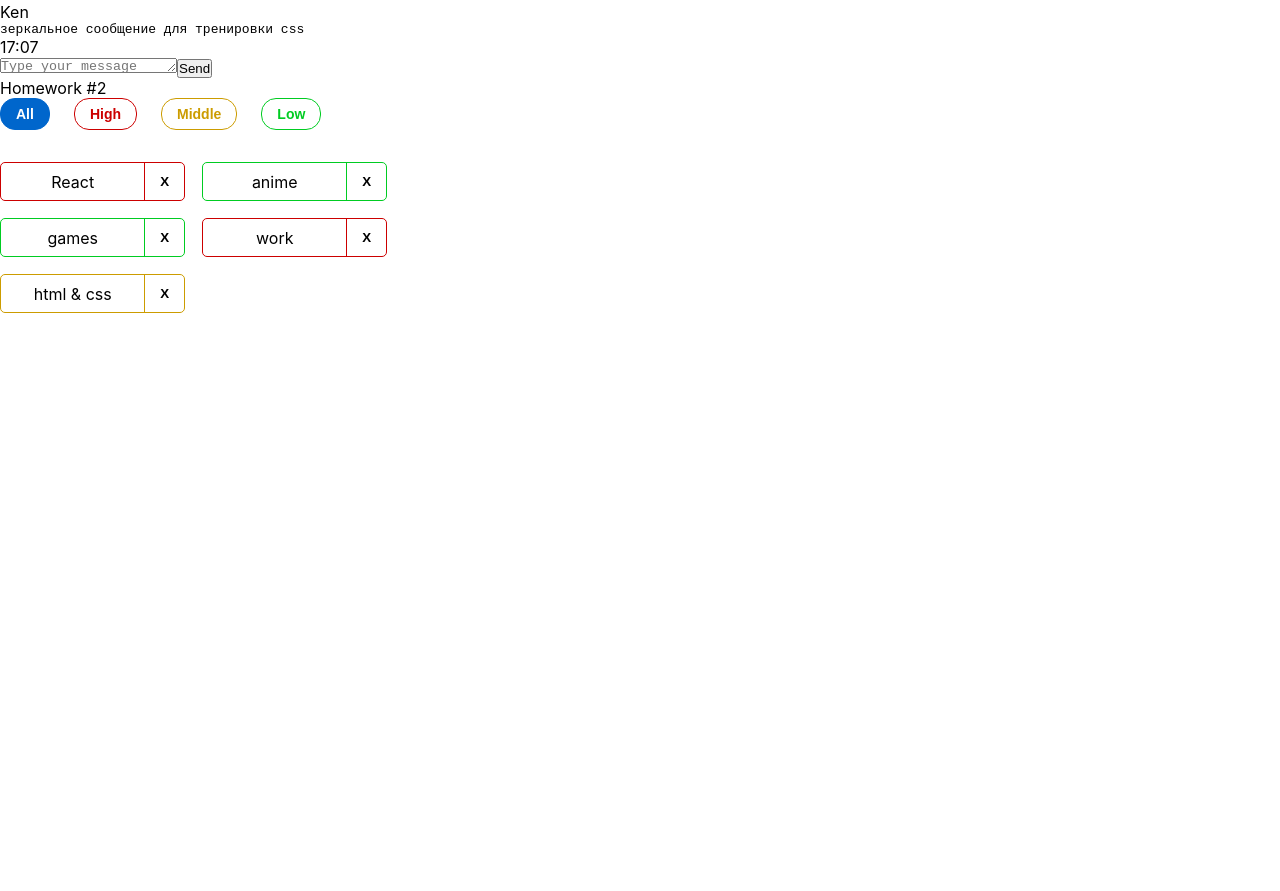
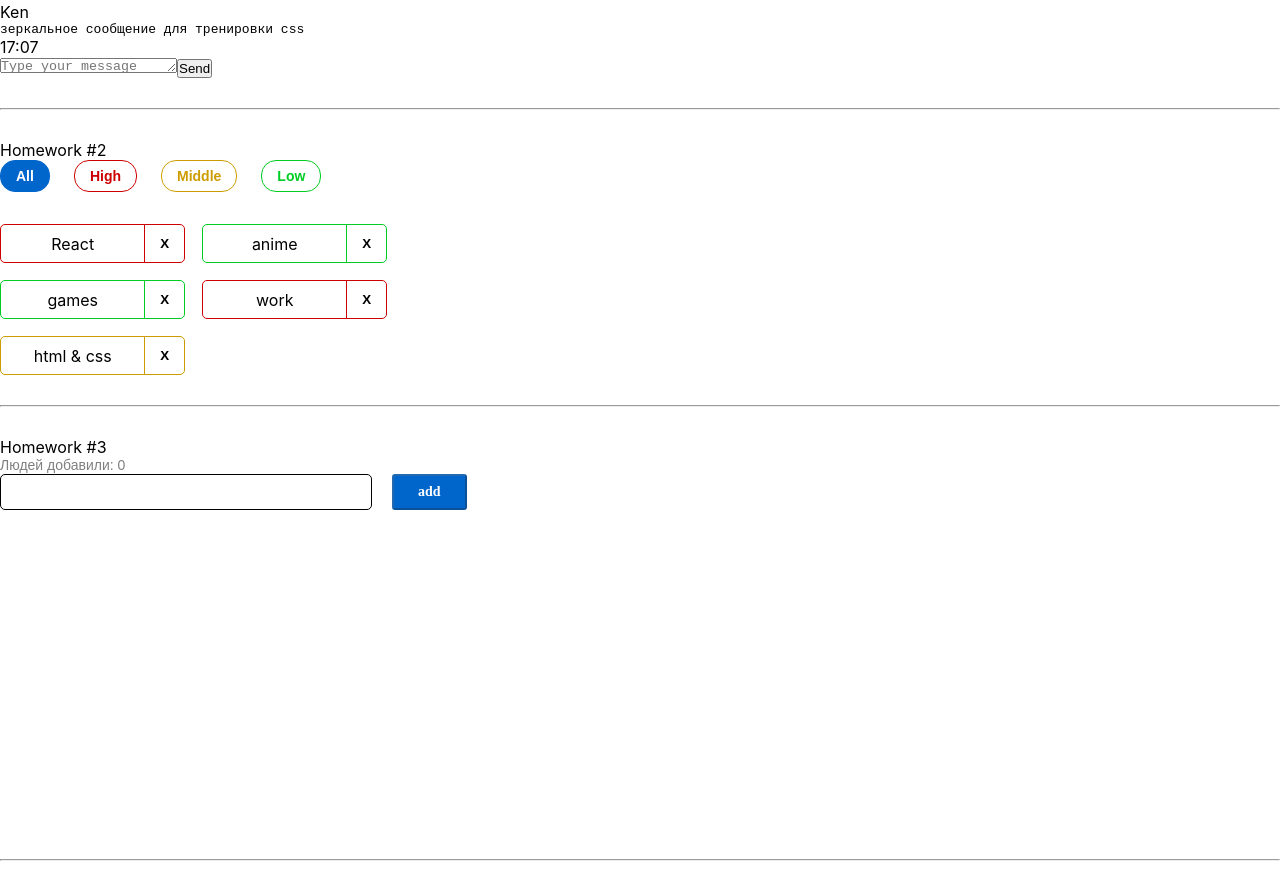
Before and after one commit to YurySkh/hws2, a React (Create React App) app: page / in a window 1280 px wide. Shown: the part 465-1356 px from the top of the page. Before the commit the page ends 800 px from the top, so only its background shows below. Built offline with nearby package versions, Linux system fonts and the light colour scheme.

Commit message:
HW №3 is done

```diff
--- a/src/s1-main/App.tsx
+++ b/src/s1-main/App.tsx
@@ -2,14 +2,18 @@
 import s from './App.module.css'
 import HW1 from '../s2-homeworks/hw01/HW1'
 import HW2 from '../s2-homeworks/hw02/HW2'
+import HW3 from '../s2-homeworks/hw03/HW3'
 
 function App() {
     return (
         <div className={s.App}>
             <HW1/>
+            <hr style={{margin: '30px 0'}}/>
             {/*раскомментировать по ходу выполнения*/}
             <HW2/>
-            {/*<HW3/>*/}
+            <hr style={{margin: '30px 0'}}/>
+            <HW3/>
+            <hr style={{margin: '30px 0'}}/>
             {/*<HW4/>*/}
 
             {/*при выполнении дз 5 и более - закомментировать здесь дз 1-4, так как они есть внутри дз 5*/}
--- a/src/s2-homeworks/hw03/Greeting.module.css
+++ b/src/s2-homeworks/hw03/Greeting.module.css
@@ -1,4 +1,4 @@
-.greetingForm {
+/* .greetingForm {
 }
 
 .inputAndButtonContainer {
@@ -32,4 +32,106 @@
 }
 
 .greeting {
+} */
+
+.greetingForm {
+	height: 372px;
 }
+
+.inputAndButtonContainer {
+	width: 372px;
+	height: 36px;
+	top: 1024px;
+	left: 70px;
+	display: flex;
+	gap: 20px;
+}
+
+.error {
+	font-family: Montserrat;
+	font-size: 14px;
+	font-weight: 400;
+	line-height: 17px;
+	color:  #CC0000;
+	text-align: left;
+
+
+}
+
+.input {
+	width: 372px;
+	height: 36px;
+	border-radius: 5px;
+	border: 1px solid ;
+	margin-bottom: 20px;
+}
+
+.input:focus {
+	font-family: Montserrat;
+	font-size: 16px;
+	font-weight: 500;
+	line-height: 19.5px;
+	text-align: left;
+
+}
+
+.errorInput {
+	width: 372px;
+	height: 36px;
+	border-radius: 5px;
+	border: 1px solid red;
+
+}
+
+.button {
+	width:78px;
+	height: 36px;
+	color: #FFFFFF;
+	font-family: Montserrat;
+	font-size: 14px;
+	font-weight: 600;
+	line-height: 20px;
+	text-align: left;
+	top: 1024px;
+	left: 454px;
+	padding: 5px 24px 5px 24px;
+	gap: 10px;
+	border-radius: 3px;
+	opacity: 0.5px;
+	background: #0066CC;
+;
+
+}
+
+.button:focus {
+}
+
+.button:active {
+}
+
+.button:disabled {
+}
+
+.text {
+	font-family: 'Montserrat', sans-serif;
+	font-size: 14px;
+	font-weight: 400;
+	line-height: 17px;
+	opacity: 0.5;
+}
+
+.greeting {
+	margin-top: 20px;
+	width: 144px;
+	height: 17px;
+	top: 270px;
+	left: 70px;
+	gap: 0px;
+	opacity: 0px;
+	font-family: Montserrat;
+	font-size: 14px;
+	font-weight: 500;
+	line-height: 17.07px;
+	text-align: left;
+
+}
--- a/src/s2-homeworks/hw03/Greeting.tsx
+++ b/src/s2-homeworks/hw03/Greeting.tsx
@@ -2,14 +2,14 @@
 import s from './Greeting.module.css'
 
 type GreetingPropsType = {
-    name: any // need to fix any
-    setNameCallback: any // need to fix any
-    addUser: any // need to fix any
-    onBlur: any // need to fix any
-    onEnter: any // need to fix any
-    error: any // need to fix any
-    totalUsers: any // need to fix any
-    lastUserName?: any // need to fix any
+    name: string // need to fix any
+    setNameCallback: (e: ChangeEvent<HTMLInputElement>) => void// need to fix any
+    addUser: () => void // need to fix any
+    onBlur: () => void // need to fix any
+    onEnter: (e: KeyboardEvent) => void // need to fix any
+    error: string // need to fix any
+    totalUsers: number // need to fix any
+    lastUserName?: string // need to fix any
 }
 
 // презентационная компонента (для верстальщика)
@@ -25,7 +25,7 @@
         lastUserName,
     } // деструктуризация пропсов
 ) => {
-    const inputClass = s.errorInput // need to fix with (?:)
+    const inputClass = error ? s.errorInput : s.input// need to fix with (?:)
 
     return (
         <div id={'hw3-form'} className={s.greetingForm}>
--- a/src/s2-homeworks/hw03/GreetingContainer.tsx
+++ b/src/s2-homeworks/hw03/GreetingContainer.tsx
@@ -3,18 +3,32 @@
 import { UserType } from './HW3'
 
 type GreetingContainerPropsType = {
-    users: any // need to fix any
-    addUserCallback: any // need to fix any
+    users: UserType[]
+    addUserCallback: (name: string) => void
 }
 
-export const pureAddUser = (name: any, setError: any, setName: any, addUserCallback: any) => {
+export const pureAddUser = (name: string, setError: (error: string) => void, setName: (name: string) => void, addUserCallback: (name: string) => void) => {
+    debugger
     // если имя пустое - показать ошибку, иначе - добавить юзера и очистить инпут
+    if(name.trim() === '') {
+        setError ('Ошибка! Введите имя!')
+    } else {
+        addUserCallback(name);
+        setName('')
+    }
 }
 
-export const pureOnBlur = (name: any, setError: any) => { // если имя пустое - показать ошибку
+export const pureOnBlur = (name: string, setError: (error: string) => void) => {
+    if(name.trim() === '') {
+        setError ('Ошибка! Введите имя!')
+    }  // если имя пустое - показать ошибку
 }
 
-export const pureOnEnter = (e: any, addUser: any) => { // если нажата кнопка Enter - добавить
+export const pureOnEnter = (e: KeyboardEvent, addUser: () => void) => {
+    if (e.key === 'Enter') {
+        addUser()
+    }
+     // если нажата кнопка Enter - добавить
 }
 
 // более простой и понятный для новичков
@@ -26,12 +40,11 @@
     addUserCallback,
 }) => {
     // деструктуризация пропсов
-    const [name, setName] = useState<any>('') // need to fix any
-    const [error, setError] = useState<any>('') // need to fix any
+    const [name, setName] = useState<string>('') // need to fix any
+    const [error, setError] = useState<string>('') // need to fix any
 
-    const setNameCallback = (e: any) => { // need to fix any
-        setName('some name') // need to fix
-
+    const setNameCallback = (e: ChangeEvent<HTMLInputElement>) => { // need to fix any
+        setName(e.currentTarget.value) // need to fix
         error && setError('')
     }
     const addUser = () => {
@@ -42,12 +55,12 @@
         pureOnBlur(name, setError)
     }
 
-    const onEnter = (e: any) => {
+    const onEnter = (e: KeyboardEvent) => {
         pureOnEnter(e, addUser)
     }
 
-    const totalUsers = 0 // need to fix
-    const lastUserName = 'some name' // need to fix
+    const totalUsers = users.length // need to fix
+    const lastUserName = users.length > 0  ? users[users.length - 1].name : ''// need to fix
 
     return (
         <Greeting
--- a/src/s2-homeworks/hw03/HW3.tsx
+++ b/src/s2-homeworks/hw03/HW3.tsx
@@ -4,35 +4,38 @@
 import GreetingContainer from './GreetingContainer'
 
 /*
-* 1 - описать тип UserType
-* 2 - указать нужный тип в useState с users
-* 3 - дописать типы и логику функции pureAddUserCallback и проверить её тестами
-* 4 - в файле GreetingContainer.tsx дописать типизацию пропсов
-* 5 - в файле GreetingContainer.tsx указать нужные типы в useState с name и error
-* 6 - в файле GreetingContainer.tsx дописать тип и логику функции setNameCallback
-* 7 - в файле GreetingContainer.tsx дописать логику функций pureAddUser, pureOnBlur, pureOnEnter и проверить их тестами
-* 8 - в файле GreetingContainer.tsx вычислить количество добавленных и имя последнего (totalUsers, lastUserName)
-* 9 - в файле Greeting.tsx дописать типизацию пропсов
-* 10 - в файле Greeting.tsx вычислить inputClass в зависимости от наличия ошибки
+* ❌✅
+* 1 - описать тип UserType ✅
+* 2 - указать нужный тип в useState с users с
+* 3 - дописать типы и логику функции pureAddUserCallback и проверить её тестами ✅
+* 4 - в файле GreetingContainer.tsx дописать типизацию пропсов ✅
+* 5 - в файле GreetingContainer.tsx указать нужные типы в useState с name и error ✅
+* 6 - в файле GreetingContainer.tsx дописать тип и логику функции setNameCallback ✅
+* 7 - в файле GreetingContainer.tsx дописать логику функций pureAddUser, pureOnBlur, pureOnEnter и проверить их тестами ✅
+* 8 - в файле GreetingContainer.tsx вычислить количество добавленных и имя последнего (totalUsers, lastUserName) ✅
+* 9 - в файле Greeting.tsx дописать типизацию пропсов ✅
+* 10 - в файле Greeting.tsx вычислить inputClass в зависимости от наличия ошибки ✅
 * 11 - сделать стили в соответствии с дизайном
 * */
 
 // types
 export type UserType = {
-    _id: any // need to fix any
-    name: any // need to fix any
+    _id: string // need to fix any
+    name: string // need to fix any
 }
 
-export const pureAddUserCallback = (name: any, setUsers: any, users: any) => { // need to fix any
-    const user = { // need to fix
+export const pureAddUserCallback = (name: string, setUsers: (users: UserType[]) => void, users: UserType[]) => { // need to fix any
+    const user: UserType = {
+        _id: v1(),
+        name
     }
-    setUsers([...users, user])
+    setUsers([...users, user]);
 }
 
 const HW3 = () => {
-    const [users, setUsers] = useState<any>([]) // need to fix any
+    const [users, setUsers] = useState<UserType[]>([]) // need to fix any
 
-    const addUserCallback = (name: any) => { // need to fix any
+    const addUserCallback = (name: string) => { // need to fix any
         pureAddUserCallback(name, setUsers, users)
     }
 
```
